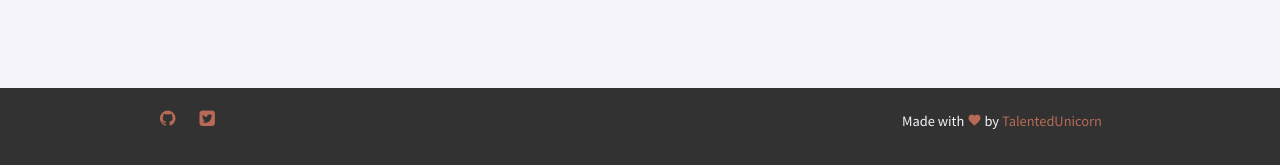
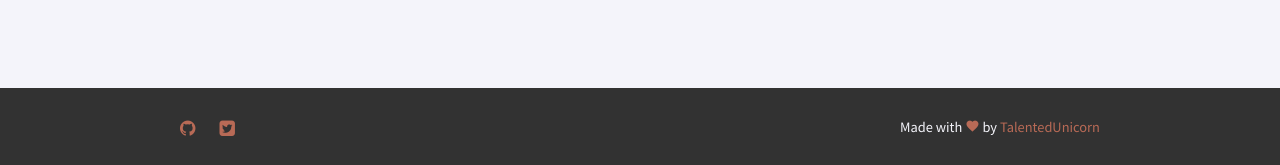
Before and after one commit to talentedunicorn/orange, a Jekyll site: the page built from index.html, in a window 1280 px wide. Shown: the part 2090-2255 px from the top of the page. Built offline with Jekyll 4.4.1, drawn with Linux system fonts in a browser that asks for light colours; nearby versions of some CDN libraries; comment, search, counter and statistics services are not loaded.

Commit message:
Fixed footer icon and text styles

```diff
--- a/_includes/footer.html
+++ b/_includes/footer.html
@@ -1,11 +1,14 @@
 <footer class="footer">
-	<ul class="row">
+	<div class="row">
+		<ul class="footer-icons">
 			{% for account in site.data.social.footer %}
 				{% if account.name == 'twitter' %}<li><a href="{{ account.link }}" class="icon-twitter" target="_blank"></a></li> {% endif %}
 				{% if account.name == 'github' %}<li><a href="{{ account.link }}" class="icon-github" target="_blank"></a></li> {% endif %}
 				{% if account.name == 'google' %}<li><a href="{{ account.link }}" class="icon-google-plus-square" target="_blank"></a></li> {% endif %}
 				{% if account.name == 'facebook' %}<li><a href="{{ account.link }}" class="icon-facebook" target="_blank"></a></li> {% endif %}
 			{% endfor %}
-		<li class="footer-text"><small>Made with <span class="icon-favorite"></span> by <a href="https://github.com/talentedunicorn">TalentedUnicorn</a></small></li>
 		</ul>
+
+		<small class="footer-text tc">Made with <span class="icon-favorite"></span> by <a href="https://github.com/talentedunicorn">TalentedUnicorn</a></small>
+	</div>
 </footer>
--- a/_sass/_2-base.sass
+++ b/_sass/_2-base.sass
@@ -139,32 +139,38 @@
 // == end of make footer stick
 
 .footer
-	padding: em(20px)
+	padding-top: em(30px)
 	background-color: lighten($black, .7)
 	+clearfix
 
-	ul
+	.footer-icons,
+	.footer-text
+		display: block
+
+		@media screen and (min-width: $large-screen)
+			display: inline-block
+
+	.footer-icons
 		list-style: none
+		margin: 0
 		padding: 0
 		text-align: center
 
 		@media screen and (min-width: $large-screen)
-			text-align: left
+			float: left
 
 		li
 			display: inline
 			margin-right: 1em
 
-		.footer-text
-			color: $white
-			display: block
+	.footer-text
+		color: $white
 
-			@media screen and (min-width: $large-screen)
-				float: right
-				display: inline-block
+		@media screen and (min-width: $large-screen)
+			float: right
 
-			.icon-favorite
-				color: $red
+		.icon-favorite
+			color: $red
 
 // == end Footer section
 
```
Lines whose indentation alone changed are shown as unchanged.
